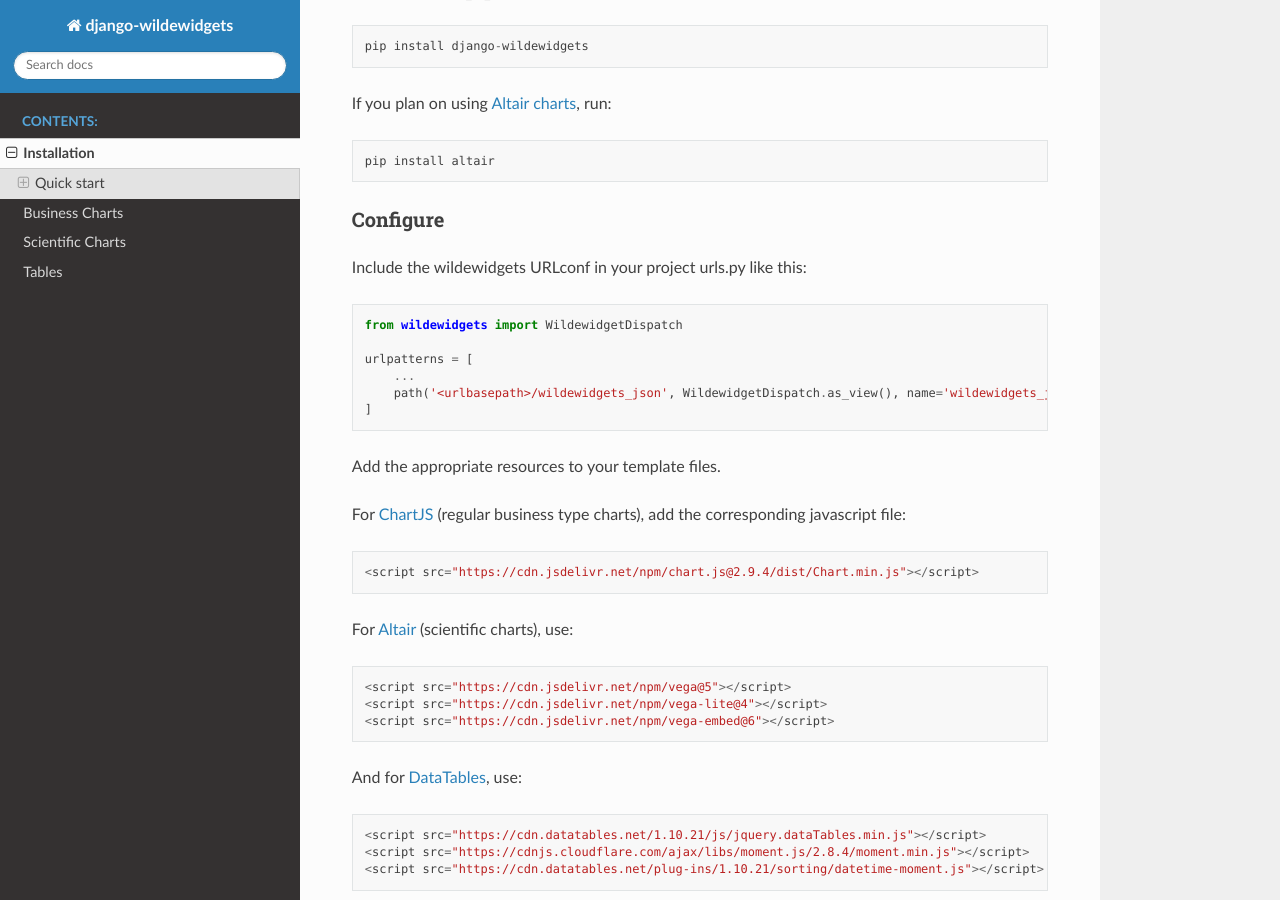
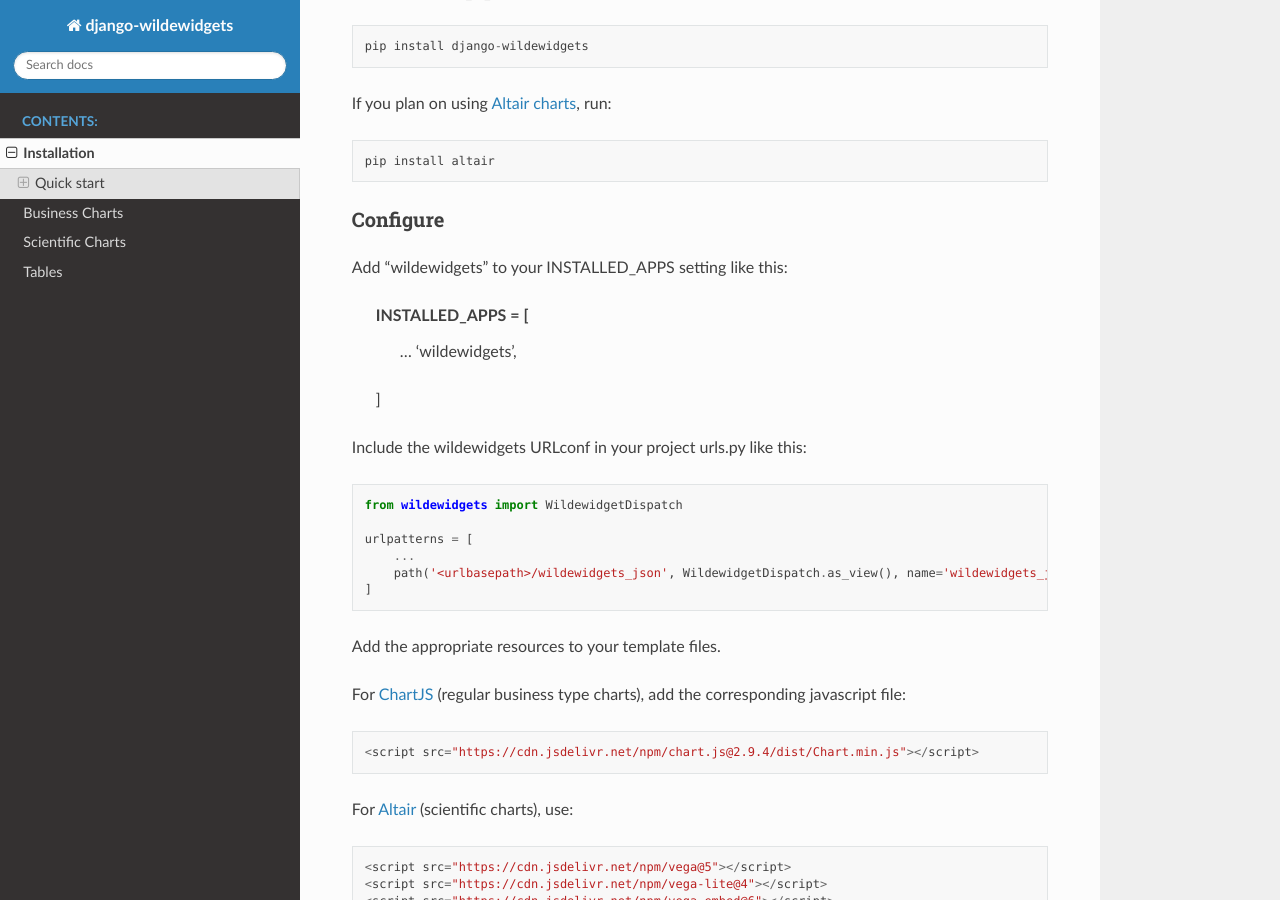
Before and after one commit to caltechads/django-wildewidgets, a Sphinx documentation site: the page built from docs/install.rst, in a window 1280 px wide and 900 px high, scrolled down 313 px. Built offline with Sphinx 7.4.7 and the Read the Docs theme 2.0.0, drawn with Linux system fonts in a browser that asks for light colours.

Commit message:
docs: missing section

```diff
--- a/docs/install.rst
+++ b/docs/install.rst
@@ -21,6 +21,13 @@
 
 Configure
 ---------
+
+Add "wildewidgets" to your INSTALLED_APPS setting like this:
+
+    INSTALLED_APPS = [
+        ...
+        'wildewidgets',
+    ]
 
 Include the wildewidgets URLconf in your project urls.py like this::
 
```
